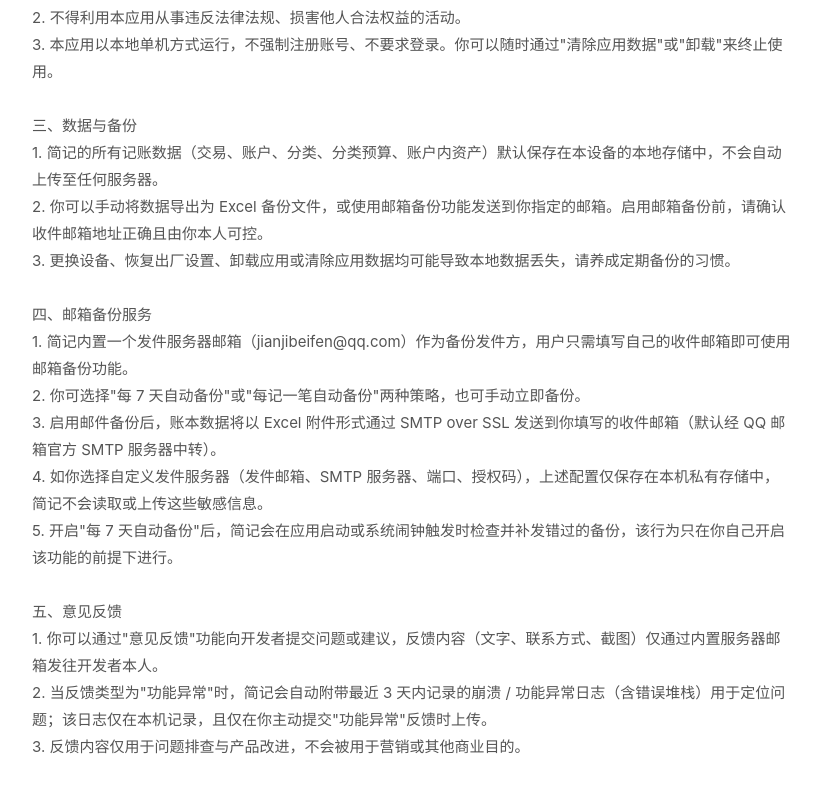
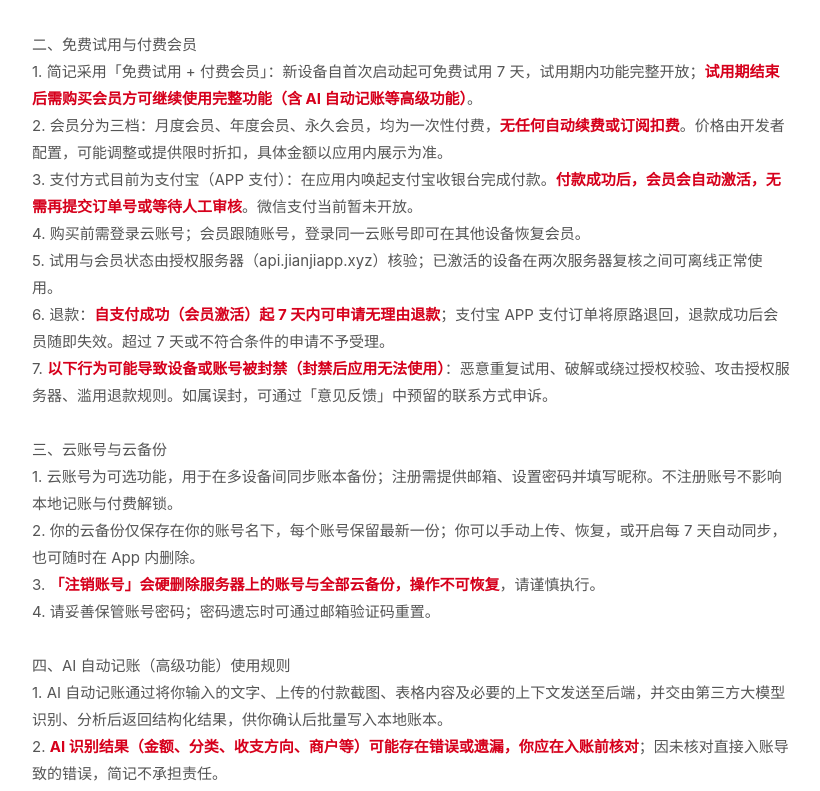
Before and after one commit to as0806/jianji-legal, a plain HTML site: page terms.html in a window 1280 px wide. Shown: the part 589-1380 px from the top of the page, without its empty margins (228-1048 px from the left). Drawn offline with Linux system fonts and the light colour scheme.

Commit message:
Update terms.html

```diff
--- a/terms.html
+++ b/terms.html
@@ -1,3 +1,4 @@
+
 <!DOCTYPE html>
 <html lang="zh-CN">
 <head>
@@ -11,6 +12,7 @@ html,body{margin:0;background:var(--bg)}
 body{font:15px/1.8 -apple-system,"PingFang SC","Noto Sans SC","Microsoft YaHei",sans-serif;color:var(--muted);padding:16px 18px 40px;max-width:760px;margin:0 auto}
 h1{font-size:22px;color:var(--ink);margin:8px 0 16px}
 .body{white-space:pre-wrap;word-break:break-word}
+.hl{color:#d6001c;font-weight:700}
 </style>
 </head>
 <body>
@@ -18,59 +20,92 @@ h1{font-size:22px;color:var(--ink);margin:8px 0 16px}
 <div class="body">欢迎使用「简记」。在使用本应用前，请仔细阅读以下协议内容。安装、打开或使用本应用即表示你已阅读、理解并同意接受本协议的全部条款。
 
 一、服务内容
-简记是一款纯本地的个人收支记录与预算规划工具，主要功能包括：
+简记是一款以个人收支记录与预算规划为核心的记账工具，主要功能包括：
 • 记录收入与支出，支持金额、分类、账户、日期与备注；
 • 管理资金账户、信贷账户及账户内的细分资产；
 • 按时间与分类查看收支统计、趋势与占比；
 • 设置分类预算与月度总预算（自动合计）；
 • 自定义收支分类，使用内置图标或导入自定义图片；
 • 导出 Excel 备份文件，并从备份文件恢复数据；
-• 可选的邮箱自动备份与意见反馈；
+• 可选的邮箱备份与云备份（云备份需注册账号）；
 • 数字密码 / 图案密码 / 指纹等应用锁；
-• 桌面账单卡片与「记一笔」快捷方式。
-本应用不提供银行账户核验、资金划转、支付、理财、投资或信用评估等金融服务，所有记账数据与统计结果仅供个人参考。
+• 桌面账单卡片与「记一笔」快捷方式；
+• 报销提醒（按设定时间在系统通知栏提醒）；
+• AI 自动记账（对话式：支持文字、付款截图、表格的识别与批量入账，需付费或试用期可用）；
+• 可选的意见反馈。
+本应用不提供银行账户核验、资金划转、支付、理财、投资或信用评估等金融服务，所有记账数据、统计结果与 AI 识别内容仅供个人参考。
 
-二、使用规则
+二、免费试用与付费会员
+1. 简记采用「免费试用 + 付费会员」：新设备自首次启动起可免费试用 7 天，试用期内功能完整开放；<span class="hl">试用期结束后需购买会员方可继续使用完整功能（含 AI 自动记账等高级功能）</span>。
+2. 会员分为三档：月度会员、年度会员、永久会员，均为一次性付费，<span class="hl">无任何自动续费或订阅扣费</span>。价格由开发者配置，可能调整或提供限时折扣，具体金额以应用内展示为准。
+3. 支付方式目前为支付宝（APP 支付）：在应用内唤起支付宝收银台完成付款。<span class="hl">付款成功后，会员会自动激活，无需再提交订单号或等待人工审核</span>。微信支付当前暂未开放。
+4. 购买前需登录云账号；会员跟随账号，登录同一云账号即可在其他设备恢复会员。
+5. 试用与会员状态由授权服务器（api.jianjiapp.xyz）核验；已激活的设备在两次服务器复核之间可离线正常使用。
+6. 退款：<span class="hl">自支付成功（会员激活）起 7 天内可申请无理由退款</span>；支付宝 APP 支付订单将原路退回，退款成功后会员随即失效。超过 7 天或不符合条件的申请不予受理。
+7. <span class="hl">以下行为可能导致设备或账号被封禁（封禁后应用无法使用）</span>：恶意重复试用、破解或绕过授权校验、攻击授权服务器、滥用退款规则。如属误封，可通过「意见反馈」中预留的联系方式申诉。
+
+三、云账号与云备份
+1. 云账号为可选功能，用于在多设备间同步账本备份；注册需提供邮箱、设置密码并填写昵称。不注册账号不影响本地记账与付费解锁。
+2. 你的云备份仅保存在你的账号名下，每个账号保留最新一份；你可以手动上传、恢复，或开启每 7 天自动同步，也可随时在 App 内删除。
+3. <span class="hl">「注销账号」会硬删除服务器上的账号与全部云备份，操作不可恢复</span>，请谨慎执行。
+4. 请妥善保管账号密码；密码遗忘时可通过邮箱验证码重置。
+
+四、AI 自动记账（高级功能）使用规则
+1. AI 自动记账通过将你输入的文字、上传的付款截图、表格内容及必要的上下文发送至后端，并交由第三方大模型识别、分析后返回结构化结果，供你确认后批量写入本地账本。
+2. <span class="hl">AI 识别结果（金额、分类、收支方向、商户等）可能存在错误或遗漏，你应在入账前核对</span>；因未核对直接入账导致的错误，简记不承担责任。
+3. 你不得利用 AI 功能上传或生成违反法律法规、侵犯他人权益的内容；简记保留配合相关要求处理违规内容的权利。
+4. AI 自动记账仅限试用期内或已购买会员后使用。
+
+五、使用规则
 1. 你保证所录入的数据真实、合法，简记不对因录入错误导致的结果偏差负责。
 2. 不得利用本应用从事违反法律法规、损害他人合法权益的活动。
-3. 本应用以本地单机方式运行，不强制注册账号、不要求登录。你可以随时通过&quot;清除应用数据&quot;或&quot;卸载&quot;来终止使用。
+3. 不得对应用进行反向工程、破解授权机制，或干扰授权 / 备份服务器的正常运行。
+4. 本应用以本地单机方式为核心运行，不强制注册账号。你可以随时通过「清除应用数据」或「卸载」来终止使用本地功能。
 
-三、数据与备份
-1. 简记的所有记账数据（交易、账户、分类、分类预算、账户内资产）默认保存在本设备的本地存储中，不会自动上传至任何服务器。
-2. 你可以手动将数据导出为 Excel 备份文件，或使用邮箱备份功能发送到你指定的邮箱。启用邮箱备份前，请确认收件邮箱地址正确且由你本人可控。
-3. 更换设备、恢复出厂设置、卸载应用或清除应用数据均可能导致本地数据丢失，请养成定期备份的习惯。
+六、数据与备份
+1. 简记的所有记账数据默认保存在本设备的本地存储中，不会自动上传至任何服务器（除非你主动使用 AI 记账、云备份等功能，详见隐私政策）。
+2. 你可以手动将数据导出为 Excel 备份文件，使用邮箱备份发送到你指定的邮箱，或登录账号后使用云备份。启用前，请确认收件邮箱地址正确且由你本人可控。
+3. <span class="hl">更换设备、恢复出厂设置、卸载应用或清除应用数据均可能导致本地数据丢失，请养成定期备份的习惯</span>。云备份可作为异地副本，但开发者不对云端数据的绝对可用性作保证。
 
-四、邮箱备份服务
+七、邮箱备份服务
 1. 简记内置一个发件服务器邮箱（jianjibeifen@qq.com）作为备份发件方，用户只需填写自己的收件邮箱即可使用邮箱备份功能。
-2. 你可选择&quot;每 7 天自动备份&quot;或&quot;每记一笔自动备份&quot;两种策略，也可手动立即备份。
+2. 你可选择「每 7 天自动备份」或「每记一笔自动备份」两种策略，也可手动立即备份。
 3. 启用邮件备份后，账本数据将以 Excel 附件形式通过 SMTP over SSL 发送到你填写的收件邮箱（默认经 QQ 邮箱官方 SMTP 服务器中转）。
-4. 如你选择自定义发件服务器（发件邮箱、SMTP 服务器、端口、授权码），上述配置仅保存在本机私有存储中，简记不会读取或上传这些敏感信息。
-5. 开启&quot;每 7 天自动备份&quot;后，简记会在应用启动或系统闹钟触发时检查并补发错过的备份，该行为只在你自己开启该功能的前提下进行。
+4. 如你选择自定义发件服务器（发件邮箱、SMTP 服务器、端口、授权码），上述配置仅加密保存在本机私有存储中，简记不会读取或上传这些敏感信息。
 
-五、意见反馈
-1. 你可以通过&quot;意见反馈&quot;功能向开发者提交问题或建议，反馈内容（文字、联系方式、截图）仅通过内置服务器邮箱发往开发者本人。
-2. 当反馈类型为&quot;功能异常&quot;时，简记会自动附带最近 3 天内记录的崩溃 / 功能异常日志（含错误堆栈）用于定位问题；该日志仅在本机记录，且仅在你主动提交&quot;功能异常&quot;反馈时上传。
+八、意见反馈
+1. 你可以通过「意见反馈」功能向开发者提交问题或建议，反馈内容（文字、联系方式、截图）仅通过内置服务器邮箱发往开发者本人。
+2. 当反馈类型为「功能异常」时，简记会自动附带最近 3 天内记录的崩溃 / 功能异常日志（含错误堆栈）用于定位问题；该日志仅在本机记录，且仅在你主动提交时上传。
 3. 反馈内容仅用于问题排查与产品改进，不会被用于营销或其他商业目的。
 
-六、安全设置
-1. 你可在&quot;安全设置&quot;中为简记设置数字密码（6 位）、图案密码（至少 4 个点），并在系统录入指纹 / 面部后开启生物识别解锁。
+九、安全设置
+1. 你可在「安全设置」中为简记设置数字密码、图案密码，并在系统录入指纹 / 面部后开启生物识别解锁。
 2. 密码仅以加盐哈希（PBKDF2）形式保存在本机私有存储中，简记不保存、不上传明文密码。
-3. &quot;忘记密码&quot;功能会向你的备份邮箱发送 6 位验证码以验证身份后重置密码；请确保备份邮箱由你本人可控。
+3. 「忘记密码」功能会向你的预留邮箱发送验证码以验证身份后重置应用锁；请确保该邮箱由你本人可控。
 
-七、应用内权限
-简记在 AndroidManifest 中申请两类权限：一是&quot;网络访问&quot;（INTERNET），仅在你主动使用邮箱备份、意见反馈或找回密码验证码等功能时联网；二是存储 / 文件访问权限（Android 13 及以上为 READ_MEDIA_IMAGES，Android 12 及以下为 READ/WRITE_EXTERNAL_STORAGE），用于导出 / 导入备份、选择截图与自定义分类图片等本地文件操作。这些存储权限需经你授权后才会生效，你也可在系统设置中随时关闭。简记不会在后台静默上传记账数据，也不会上传任何非备份 / 反馈类的数据。
+十、应用内权限
+简记申请的权限及用途如下：
+• 网络访问（INTERNET）：仅用于授权/试用校验、会员购买与支付、账号注册登录与验证码、云备份上传与恢复、AI 自动记账、邮箱备份、意见反馈、找回密码及加载本协议/隐私政策时联网。
+• 存储 / 文件访问：用于导出 / 导入备份、选择截图与自定义分类图片等本地文件操作。Android 13 及以上为 READ_MEDIA_IMAGES，Android 12 及以下为 READ/WRITE_EXTERNAL_STORAGE。这些存储权限需经你授权后才会生效，你也可在系统设置中随时关闭。
+• 通知（POST_NOTIFICATIONS）：仅用于「报销提醒」等本应用主动发出的提醒通知。
+• 开机启动（RECEIVE_BOOT_COMPLETED）：仅用于设备重启后重新安排报销提醒等定时任务。
+简记不会在后台静默上传记账数据，也不会上传任何非备份 / 反馈 / 授权 / AI 记账类的数据。
 
-八、免责声明
-1. 简记的记账、统计与预算结果完全基于你手工录入的数据，本应用不对结果的准确性、完整性、及时性承担任何保证责任。
-2. 因设备故障、系统异常、误操作、数据丢失、忘记密码且未设置备份邮箱等造成的损失，本应用不承担赔偿责任。
-3. 简记不追踪你的设备位置、不收集 IMEI / MAC / Android ID 等设备标识、不植入第三方统计或广告 SDK，也不在启动时向任何服务器发送心跳或统计请求。如你在使用过程中发现与前述不符的行为，请及时反馈。
+十一、知识产权
+简记应用及其界面、图标、代码的知识产权归开发者所有。付费解锁授予你个人的、不可转让的使用许可，而非软件所有权的转移。
 
-九、协议变更
+十二、免责声明
+1. 简记的记账、统计与预算结果完全基于你手工录入的数据，<span class="hl">本应用不对结果的准确性、完整性、及时性承担任何保证责任</span>。
+2. 因设备故障、系统异常、误操作、本地数据丢失、忘记密码且未设置找回方式等造成的损失，本应用不承担赔偿责任。
+3. 因网络运营商、Cloudflare、支付宝、邮箱服务商、第三方 AI 模型服务等第三方服务不可用导致的授权核验、支付、退款、AI 识别、备份或邮件延迟，开发者会尽力协助处理，但不承担由此产生的间接损失。
+4. 简记不追踪你的设备位置、不收集 IMEI / MAC 等设备硬件标识、不接入广告 SDK。如你在使用过程中发现与前述不符的行为，请及时反馈。
+
+十三、协议变更
 开发者可能根据应用迭代或法律要求修订本协议。修订后的协议将在应用内更新，继续使用即视为同意修订后的协议。
 
-十、联系方式
-如对本协议或应用功能有任何疑问，请通过应用内的&quot;意见反馈&quot;向开发者留言。
+十四、联系方式
+如对本协议或应用功能有任何疑问，请通过应用内的「意见反馈」向开发者留言。
 
-本协议自 2026 年 10 月起生效。</div>
+本协议自 2026 年 11 月起生效，最近更新于 2026 年 11 月 24 日。</div>
 </body>
 </html>
```
